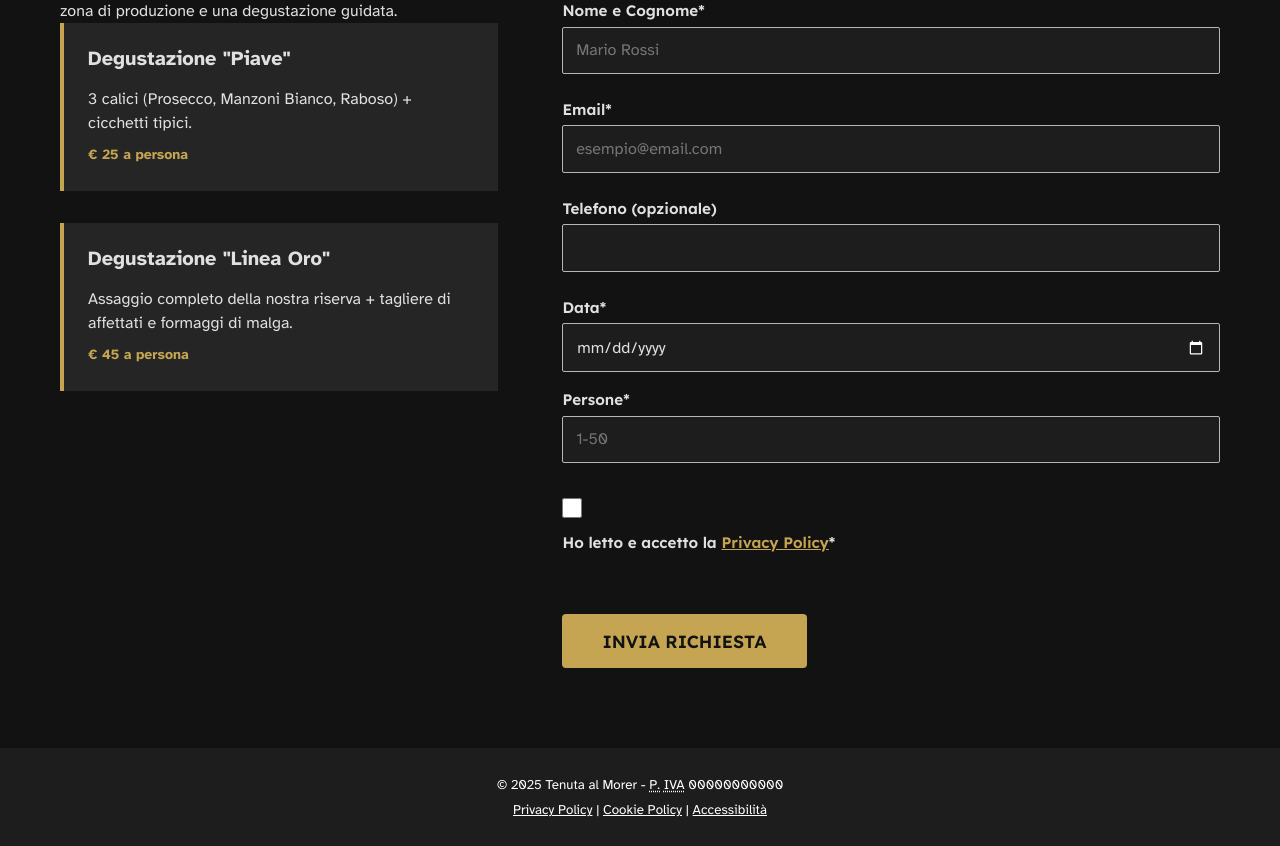
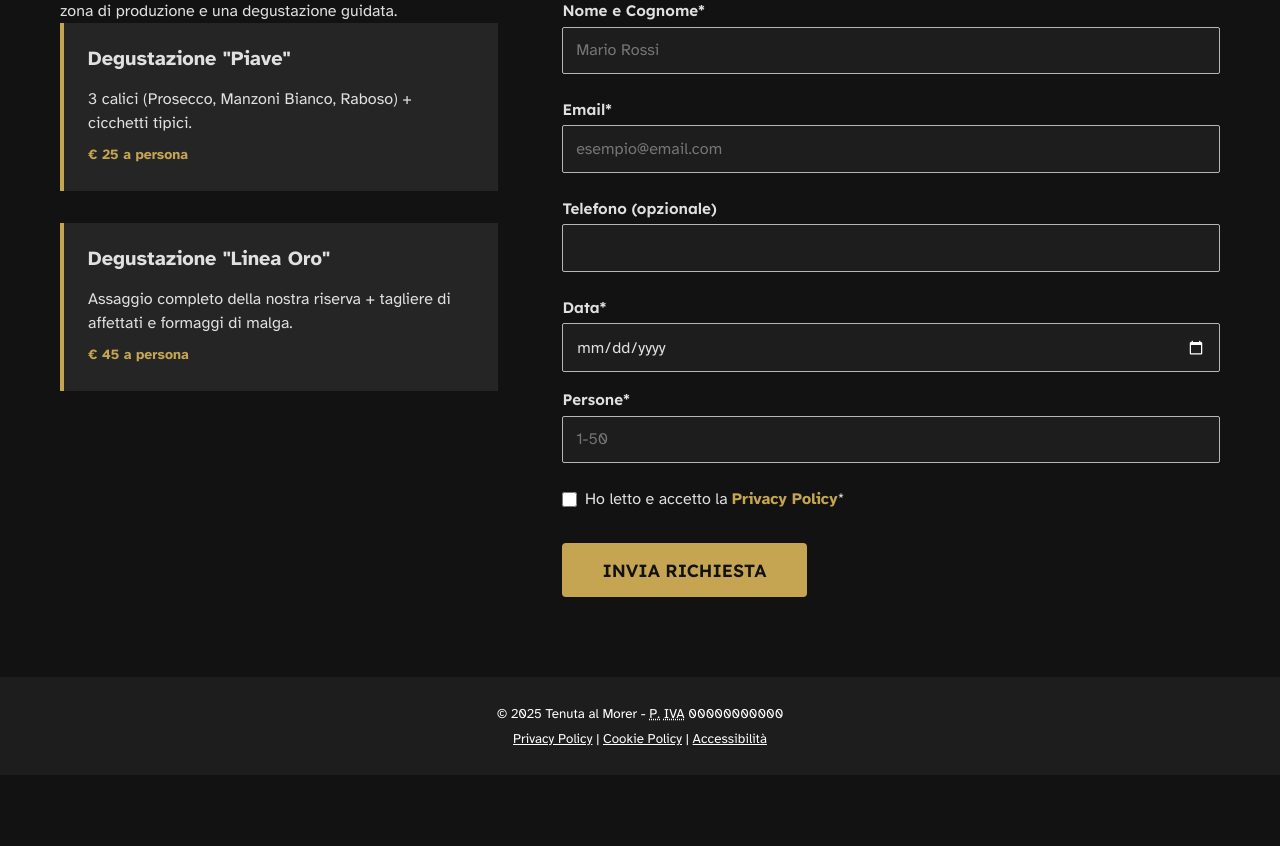
Before and after one commit to Tenuta-al-Morer/tecweb, a PHP site: page /html/esperienze.html in a window 1280 px wide. Shown: the part 401-1247 px from the top of the page. After the commit the page ends 1147 px from the top, so only its background shows below. Run offline with PHP 8.4, Linux system fonts and the light colour scheme.

Commit message:
Corretto contatti.html

```diff
--- a/html/contatti.html
+++ b/html/contatti.html
@@ -174,7 +174,7 @@
                                 <textarea id="messaggio" name="messaggio" rows="5" required placeholder="Scrivi qui la tua richiesta..."></textarea>
                             </p>
 
-                            <p class="form-group checkbox-group">
+                            <p class="checkbox-container">
                                 <input type="checkbox" id="privacy" name="privacy" required>
                                 <label for="privacy">
                                     Ho letto e accetto la <a href="policy.html?action=close" target="_blank">Privacy Policy</a><span aria-hidden="true">*</span>
--- a/html/esperienze.html
+++ b/html/esperienze.html
@@ -142,7 +142,7 @@
                                 </div>
                             </div>
 
-                            <p class="form-group checkbox-group">
+                            <p class="checkbox-container">
                                 <input type="checkbox" id="privacy" name="privacy" required>
                                 <label for="privacy">
                                     Ho letto e accetto la <a href="policy.html?action=close" target="_blank">Privacy Policy</a><span aria-hidden="true">*</span>
--- a/style/stile.css
+++ b/style/stile.css
@@ -258,6 +258,10 @@ body.light-mode ::-webkit-calendar-picker-indicator {
 .checkbox-group input[type="checkbox"] {
     margin-top: 0.2rem; width: 20px; height: 20px;
     accent-color: var(--currentcolor); cursor: pointer;
+}
+
+.checkbox-group label {
+    display: inline-block; margin-bottom: 0;
 }
 
 .checkbox-group label a { color: var(--currentcolor); text-decoration: underline; }
```
